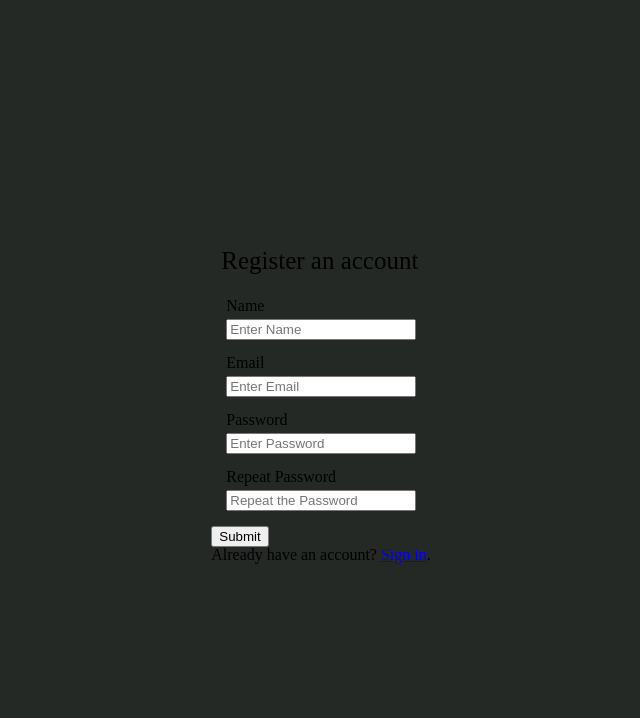
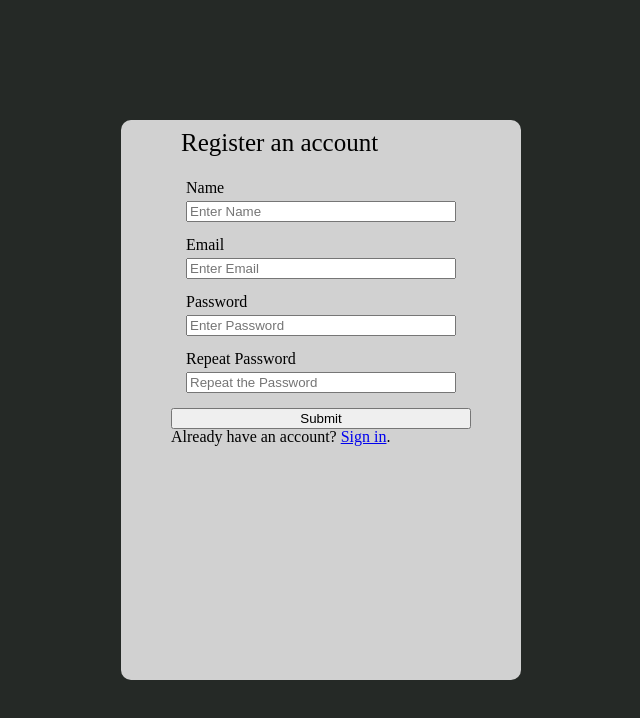
Before and after one commit to pedrolucaspalma/Cal.js, a plain HTML site: page frontend/registration/index.html in a window 1280 px wide. Shown: the whole page, without its empty margins (319-959 px from the left). Drawn offline with Linux system fonts and the light colour scheme.

Commit message:
fix registration/login html tags

```diff
--- a/frontend/registration/index.html
+++ b/frontend/registration/index.html
@@ -9,7 +9,7 @@
     </head>
     <body>
         <div class="page-container">
-            <div class="registration-container">
+            <div class="form-container">
                 <form id="registration-form">
                     <div class="title">
                         <h1>Register an account</h1>
--- a/frontend/style.css
+++ b/frontend/style.css
@@ -80,7 +80,7 @@ html,body{
 
 .form-container{
 	height: 70vh;
-	width: 40vw;
+	width: 400px;
 	background-color: var(--white);
 	border-radius: 10px;
 
@@ -88,7 +88,7 @@ html,body{
 	justify-content: center;
 }
 
-#registration-container, #login-form{
+#registration-form, #login-form{
 	display: flex;
 	flex-direction: column;
 
```
